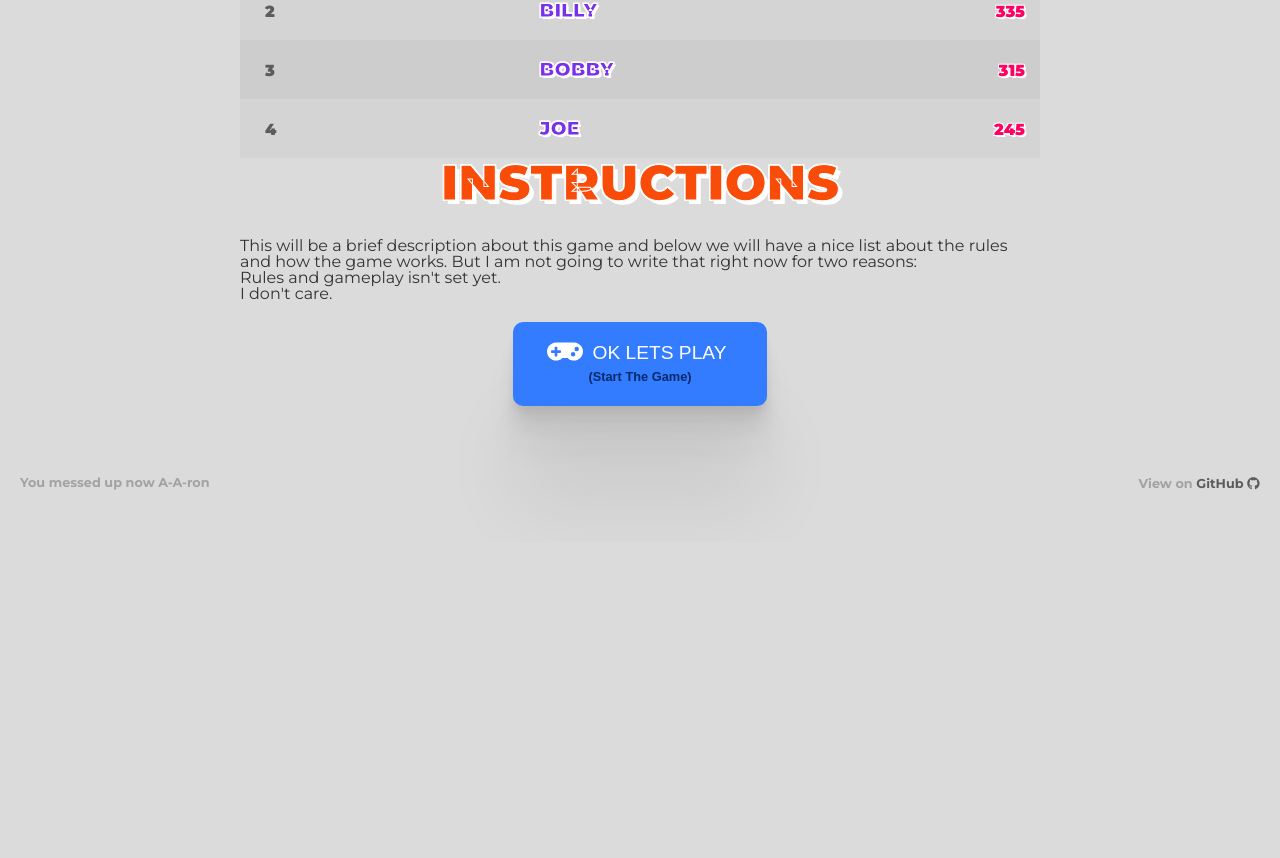
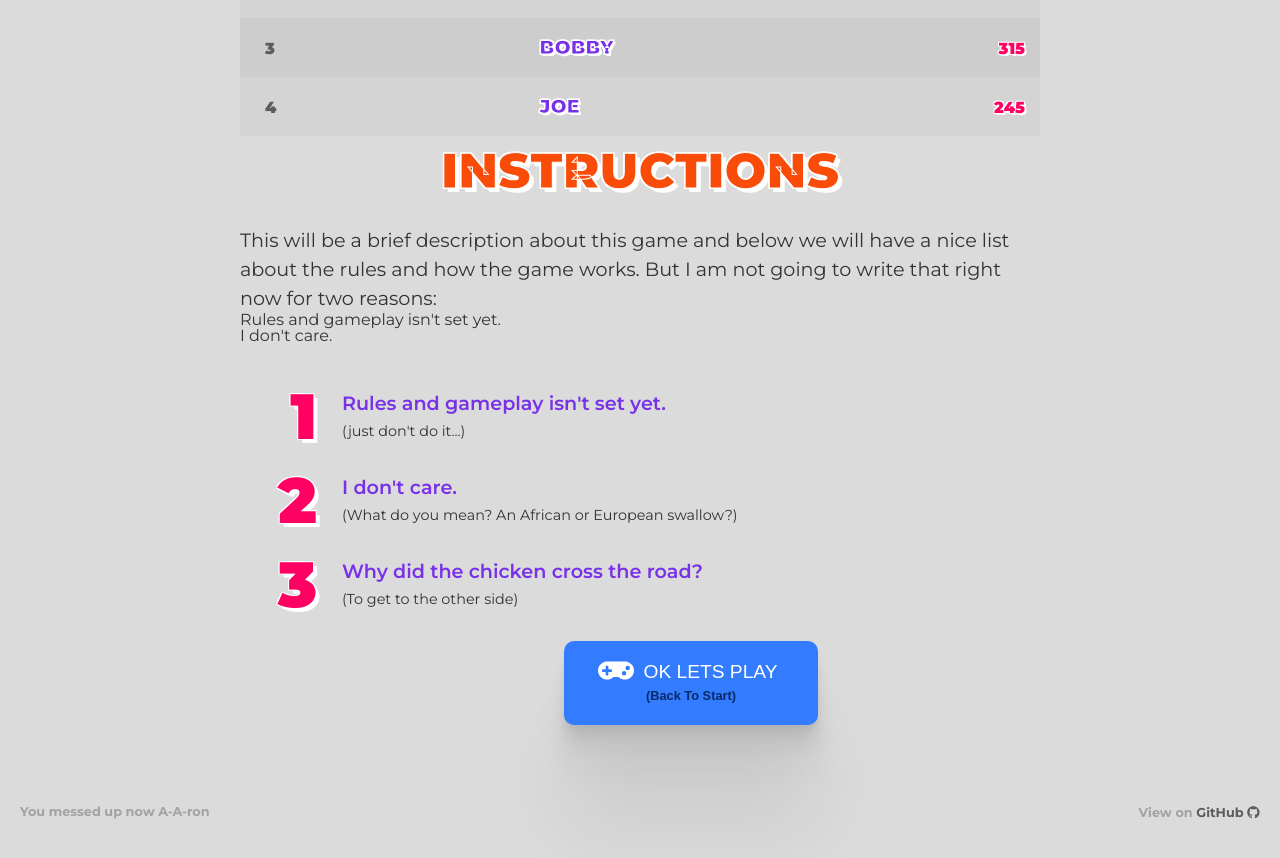
Before and after one commit to jmalm79/hack-a-mole, a React (Create React App) app in the folder client/: page / in a window 1280 px wide. Shown: the part 1414-2272 px from the top of the page. Before the commit the page ends 1956 px from the top, so only its background shows below. Built offline with nearby package versions, Linux system fonts and the light colour scheme; no server answers.

Commit message:
Instructions look good for now, until we add instructions

```diff
--- a/client/src/App.css
+++ b/client/src/App.css
@@ -266,7 +266,7 @@ p[role=button] {
 /*
 ////// High Scores Table
 */
-.high-scores {
+.highScores {
 	margin: 0 4%;
 }
 table {
@@ -315,7 +315,7 @@ td.score {
 	padding-right: 15px;
 }
 /*
-////// Instructions - stuff like ol's and shit
+////// Instructions - stuff like ol's and schtuff
 */
 
 /*
@@ -334,3 +334,41 @@ footer .github a {
 	color: var(--footer-link);
 	text-decoration: none;
 }
+.instructions {
+	padding: 10px 4%;
+}
+.instructions p {
+	line-height: 1.8rem;
+	font-size: 1.2rem;
+	font-weight: normal;
+}
+
+ol li {
+}
+.rules {
+	counter-reset: my-badass-counter;
+	margin: 40px 4% 15px;
+}
+.rules dt:before {
+	content: counter(my-badass-counter);
+	counter-increment: my-badass-counter;
+	color: var(--pink);
+	text-shadow: 4px 4px 0 #fff, -1px -1px 0 #fff, 1px -1px 0 #fff, -1px 1px 0 #fff, 1px 1px 0 #fff;
+	font-weight: 900;
+	float: left;
+	min-width: 40px;
+	text-align: right;
+	font-size: 4rem;
+	padding: 0 25px 20px 0;
+	margin-top: -10px;
+}
+dt {
+	color: var(--purple);
+	font-weight: 600;
+	font-size: 1.2rem;
+	padding: 10px 5px;
+	clear: both;
+}
+dd {
+	font-size: .9rem;
+}
--- a/client/src/components/StartBtn/index.js
+++ b/client/src/components/StartBtn/index.js
@@ -9,7 +9,7 @@ function StartBtn(props) {
 			<FontAwesomeIcon icon={faGamepad} />
 			{props.buttonText}
 			<br />
-			<span>(Start the Game)</span>
+			<span>{props.subText}</span>
 		</button>
 	);
 }
--- a/client/src/components/layout/Instructions/index.js
+++ b/client/src/components/layout/Instructions/index.js
@@ -15,9 +15,19 @@ const Instructions = () => {
 					<li>Rules and gameplay isn't set yet.</li>
 					<li>I don't care.</li>
 				</ol>
+				<dl className="rules">
+					<dt>Rules and gameplay isn't set yet.</dt>
+					<dd>(just don't do it...)</dd>
+
+					<dt>I don't care.</dt>
+					<dd>(What do you mean? An African or European swallow?)</dd>
+
+					<dt>Why did the chicken cross the road?</dt>
+					<dd>(To get to the other side)</dd>
+				</dl>
 
 				<p className="start-btn">
-					<StartBtn buttonText={'OK Lets Play'} />
+					<StartBtn subText={'(Back to Start)'} buttonText={'OK Lets Play'} />
 				</p>
 			</div>
 		</section>
```
